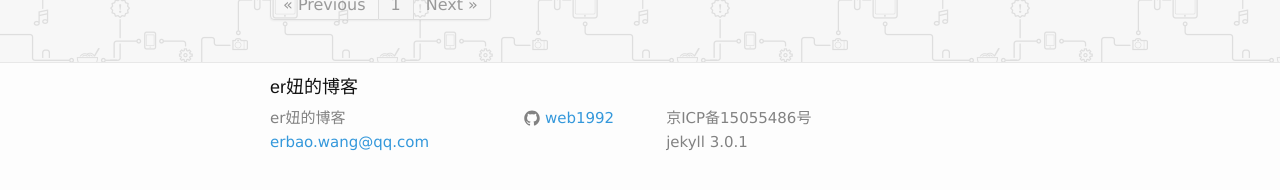
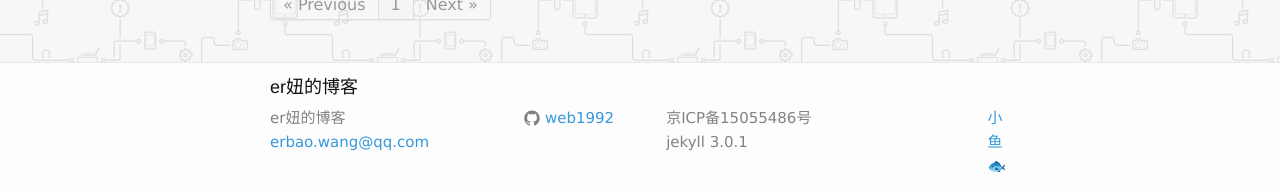
Before and after one commit to web1992/web1992, a Jekyll site: the page built from index.html, in a window 1280 px wide. Shown: the part 934-1124 px from the top of the page. Built offline with Jekyll 4.4.1, drawn with Linux system fonts in a browser that asks for light colours; the list of posts is cut into pages by our own code.

Commit message:
friend links add

```diff
--- a/_includes/footer.html
+++ b/_includes/footer.html
@@ -31,7 +31,7 @@
       <div class="footer-col footer-col-3">
         <p>{{ site.description }}</p>
       </div>
-
+	{% include xiaoyu.html  %}
     </div>
 
   </div>
--- /dev/null
+++ b/_includes/xiaoyu.html
@@ -0,0 +1 @@
+<a href="http://www.mycgx.com" target='_blank'><span class="username">小鱼🐟</span></a>
```
